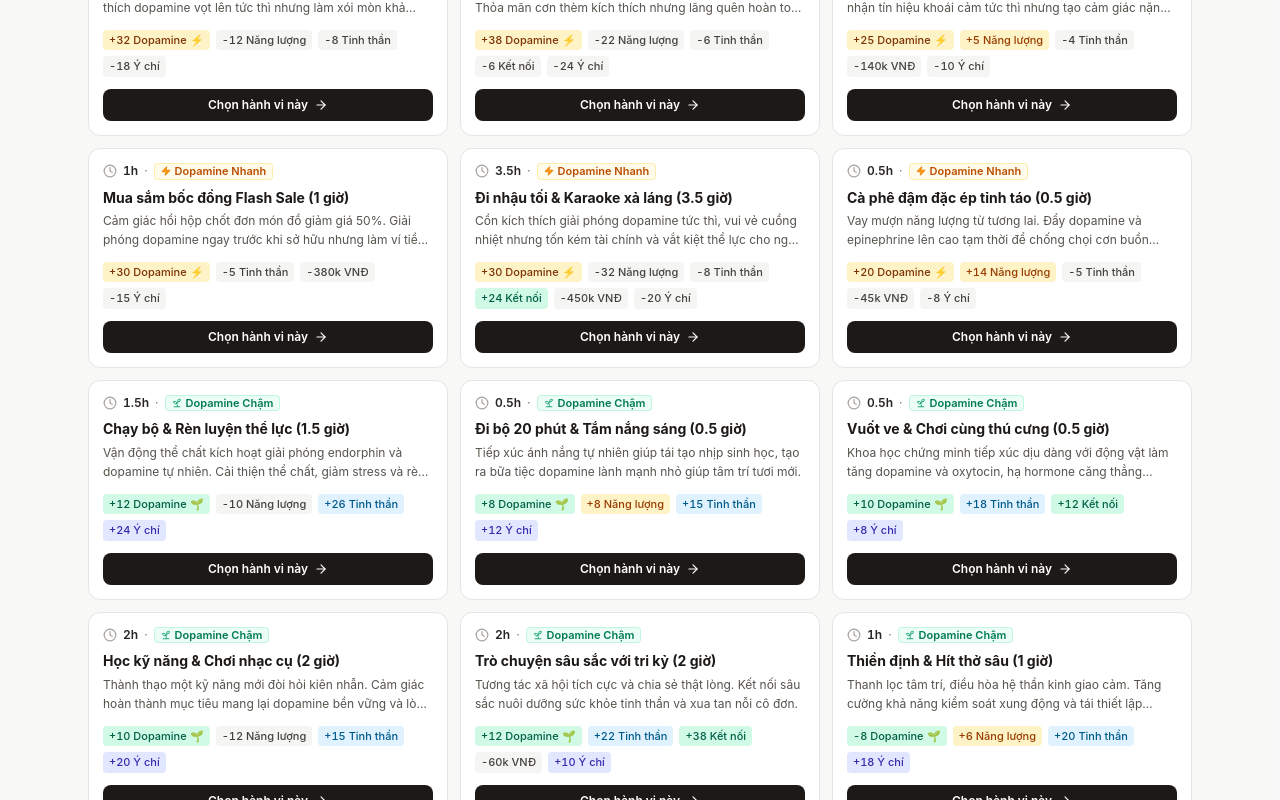
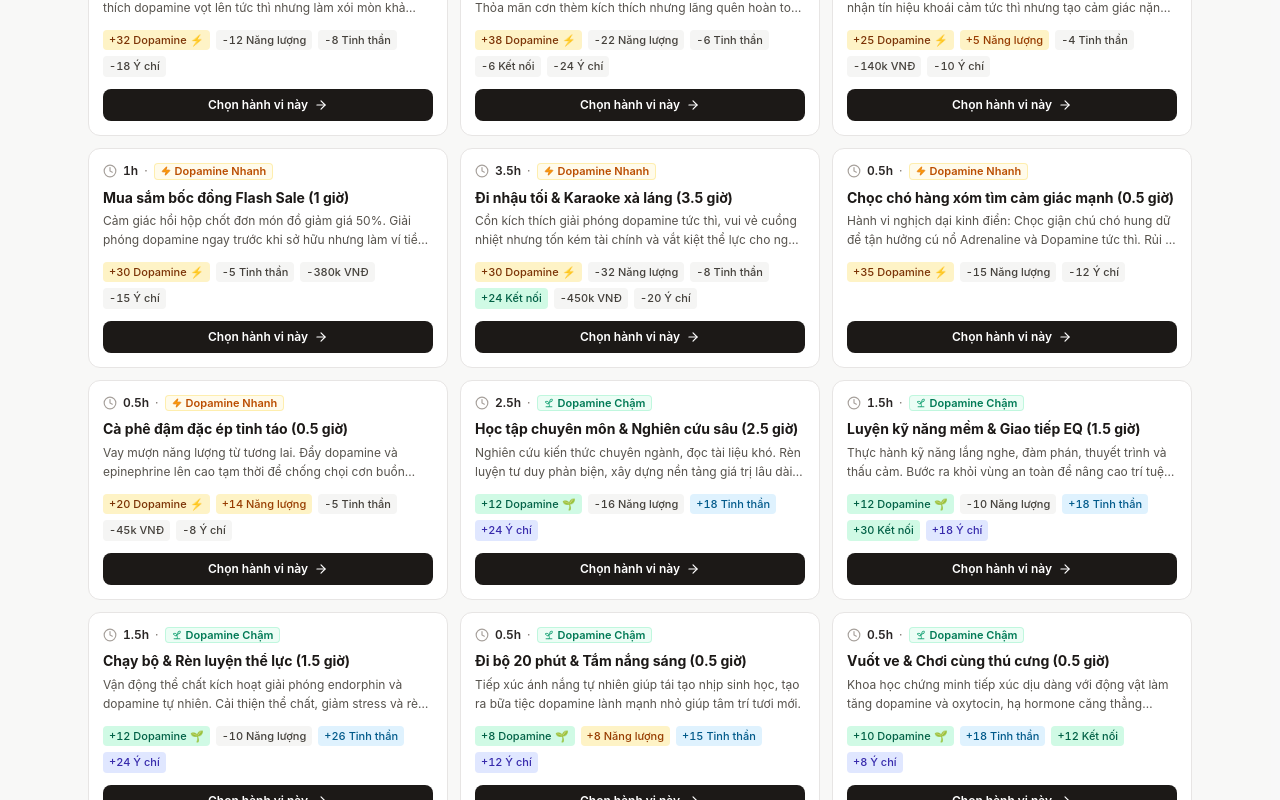
Before and after one commit to kaguko/24-Hour-Life, a React (Vite) app: page / in a window 1280 px wide. Shown: the part 534-1334 px from the top of the page. Built offline with nearby package versions, Linux system fonts and the light colour scheme.

Commit message:
feat: add deep work, soft skills, and tease dog actions
Introduce new game actions: 'study_deep' and 'practice_soft_skills' as slow dopamine activities, and 'tease_dog' as a new high-risk temptation. Updated UI components and game documentation to support these new mechanics.

```diff
--- a/src/domain/actions.ts
+++ b/src/domain/actions.ts
@@ -86,6 +86,20 @@ export const DOMAIN_ACTIONS: ActionPrimitive[] = [
     baseWillpower: -20,
   },
   {
+    id: 'tease_dog',
+    title: 'Chọc chó hàng xóm tìm cảm giác mạnh (0.5 giờ)',
+    category: 'temptation',
+    dopaminePathway: 'fast',
+    hours: 0.5,
+    description: 'Hành vi nghịch dại kinh điển: Chọc giận chú chó hung dữ để tận hưởng cú nổ Adrenaline và Dopamine tức thì. Rủi ro hậu quả khó lường!',
+    willpowerCost: 0,
+    isTemptation: true,
+    perceivedDopamineBonus: 35,
+    baseDopamine: 35,
+    baseEnergy: -15,
+    baseWillpower: -12,
+  },
+  {
     id: 'caffeine_spike',
     title: 'Cà phê đậm đặc ép tỉnh táo (0.5 giờ)',
     category: 'temptation',
@@ -106,6 +120,35 @@ export const DOMAIN_ACTIONS: ActionPrimitive[] = [
   // 2. NHÓM DOPAMINE CHẬM (SLOW / "HEALTHY" DOPAMINE)
   // Đặc điểm: Cần nỗ lực, thời gian, xây dựng nền tảng vững bền, nuôi dưỡng ý chí
   // ========================================================
+  {
+    id: 'study_deep',
+    title: 'Học tập chuyên môn & Nghiên cứu sâu (2.5 giờ)',
+    category: 'work',
+    dopaminePathway: 'slow',
+    hours: 2.5,
+    description: 'Nghiên cứu kiến thức chuyên ngành, đọc tài liệu khó. Rèn luyện tư duy phản biện, xây dựng nền tảng giá trị lâu dài và nuôi dưỡng lòng tự trọng.',
+    willpowerCost: 24,
+    isTemptation: false,
+    baseEnergy: -16,
+    baseMental: 18,
+    baseWillpower: 24,
+    baseDopamine: 12,
+  },
+  {
+    id: 'practice_soft_skills',
+    title: 'Luyện kỹ năng mềm & Giao tiếp EQ (1.5 giờ)',
+    category: 'wellness',
+    dopaminePathway: 'slow',
+    hours: 1.5,
+    description: 'Thực hành kỹ năng lắng nghe, đàm phán, thuyết trình và thấu cảm. Bước ra khỏi vùng an toàn để nâng cao trí tuệ cảm xúc và kết nối xã hội.',
+    willpowerCost: 16,
+    isTemptation: false,
+    baseSocial: 30,
+    baseMental: 18,
+    baseWillpower: 18,
+    baseDopamine: 12,
+    baseEnergy: -10,
+  },
   {
     id: 'exercise',
     title: 'Chạy bộ & Rèn luyện thể lực (1.5 giờ)',
@@ -375,11 +418,49 @@ export function executeActionById(
     deltas.willpower = (deltas.willpower ?? 0) - 8;
     notice = 'Sức ì tâm lý: Não bộ kháng cự Dopamine Chậm vì đòi hỏi nỗ lực, bạn mất thêm 8 điểm ý chí!';
   }
-  // 3. Nghiện sâu hơn khi sa đà Dopamine Nhanh lúc ý chí thấp
-  else if (stats.willpower < 35 && action.dopaminePathway === 'fast') {
-    deltas.willpower = (deltas.willpower ?? 0) - 10;
-    deltas.dopamine = (deltas.dopamine ?? 0) + 12;
-    notice = 'Cơn bão Dopamine Nhanh: Khoái cảm tức thì làm lu mờ mọi mệt mỏi, nhưng cái giá phải trả ngày mai sẽ rất đắt!';
+  // 4. Cơ chế đặc thù cho "Chọc chó hàng xóm" (Rủi ro nghịch dại tìm Dopamine Nhanh)
+  if (action.id === 'tease_dog') {
+    const roll = Math.random();
+    if (roll < 0.55) {
+      // 55%: Bị rượt chạy tóe khói
+      deltas.energy = -28;
+      deltas.willpower = -14;
+      deltas.social = -15;
+      deltas.dopamine = 20;
+      notice = 'Hậu quả chọc chó: Chó đứt xích đuổi theo bạt mạng! Bạn chạy rơi cả dép, thở không ra hơi, lại còn bị hàng xóm mắng té tát vì nghịch dại! (-28 Năng lượng, -15 Kết nối)';
+      soundCue = 'sigh';
+    } else if (roll < 0.8) {
+      // 25%: Bị táp trúng chân
+      deltas.money = -600; // Tiền tiêm phòng dại & sát trùng
+      deltas.energy = -35;
+      deltas.mental = -28;
+      deltas.willpower = -22;
+      deltas.dopamine = 5;
+      notice = 'Họa vô đơn chí! Bạn vấp ngã và bị táp trúng bắp chân. Phải bấm bụng chi 600k VNĐ đi trạm y tế tiêm phòng dại trong đau đớn! (-600k VNĐ, -35 Năng lượng, -28 Tinh thần)';
+      soundCue = 'sigh';
+    } else {
+      // 20%: Thoát hiểm ngoạn mục
+      deltas.dopamine = 48;
+      deltas.energy = -10;
+      deltas.willpower = -6;
+      notice = 'Thoát hiểm trong gang tấc! Cú nhảy qua rào ngoạn mục đem lại cú nổ Dopamine & Adrenaline cực mạnh, nhưng tim bạn đập thình thịch 160 nhịp/phút! (+48 Dopamine tức thì)';
+      soundCue = 'temptation';
+    }
+  }
+
+  // 5. Cơ chế đặc thù cho "Học tập chuyên môn" (Dòng chảy Flow State)
+  if (action.id === 'study_deep' && stats.willpower >= 50) {
+    deltas.mental = (deltas.mental ?? 0) + 6;
+    deltas.willpower = (deltas.willpower ?? 0) + 6;
+    notice = 'Trạng thái Dòng Chảy (Flow State): Tinh thần minh mẫn giúp bạn tiếp thu kiến thức cực kỳ nhanh, nhân đôi cảm giác thành tựu nội tại!';
+    soundCue = 'healthy';
+  }
+
+  // 6. Cơ chế đặc thù cho "Luyện kỹ năng mềm"
+  if (action.id === 'practice_soft_skills') {
+    deltas.social = (deltas.social ?? 0) + 5;
+    notice = 'Nâng tầm EQ: Kỹ năng giao tiếp và thấu cảm giúp bạn tự tin hơn trước các tương tác xã hội!';
+    soundCue = 'healthy';
   }
 
   const newStats = applyStatDeltas(stats, deltas);
--- a/src/ui/GuideModal.tsx
+++ b/src/ui/GuideModal.tsx
@@ -147,6 +147,41 @@ export const GuideModal: React.FC = () => {
           </p>
         </div>
       </div>
+
+      {/* Phân tích trường hợp đặc biệt: Học tập, Kỹ năng mềm & Chọc chó */}
+      <div className="p-5 bg-stone-50 rounded-2xl border border-stone-200 space-y-3">
+        <h3 className="text-sm font-bold text-stone-900">
+          🔍 Nghiên Cứu Tình Huống: Học Tập, Kỹ Năng Mềm và Trò Nghịch &quot;Chọc Chó&quot;
+        </h3>
+        <div className="grid grid-cols-1 md:grid-cols-3 gap-3 text-xs leading-relaxed">
+          <div className="p-3 bg-white rounded-xl border border-stone-200 space-y-1">
+            <div className="font-bold text-indigo-900 flex items-center gap-1">
+              <span>📚 Học Tập Chuyên Môn</span>
+            </div>
+            <p className="text-stone-600 text-[11px]">
+              <strong>Dopamine Chậm đỉnh cao:</strong> Tiêu hao năng lượng trí não và đòi hỏi ý chí cao. Tuy nhiên khi vượt qua ngưỡng kháng cự ban đầu, bạn đạt trạng thái <em>Dòng Chảy (Flow State)</em>, tạo ra sự tự tin vững chắc và gia tăng năng lực kinh tế dài hạn.
+            </p>
+          </div>
+
+          <div className="p-3 bg-white rounded-xl border border-stone-200 space-y-1">
+            <div className="font-bold text-emerald-900 flex items-center gap-1">
+              <span>🤝 Luyện Kỹ Năng Mềm (EQ)</span>
+            </div>
+            <p className="text-stone-600 text-[11px]">
+              <strong>Dopamine Chậm + Vốn Xã Hội:</strong> Thực hành giao tiếp, đàm phán và kiểm soát cảm xúc giúp tăng vọt chỉ số Kết Nối (+30). Kỹ năng mềm giúp bảo vệ bạn trước các áp lực cuộc sống và giảm mâu thuẫn trong các sự kiện ngẫu nhiên.
+            </p>
+          </div>
+
+          <div className="p-3 bg-white rounded-xl border border-stone-200 space-y-1">
+            <div className="font-bold text-rose-900 flex items-center gap-1">
+              <span>🐕 Nghịch Dại: &quot;Chọc Chó&quot;</span>
+            </div>
+            <p className="text-stone-600 text-[11px]">
+              <strong>Bẫy Dopamine Nhanh + Adrenaline:</strong> Tại sao con người lại thích nghịch dại? Vì não bộ bị kích động bởi sự hồi hộp và phần thưởng thoát hiểm tức thì! Nhưng rủi ro thực tế rất đắt: 55% bị rượt rơi dép mất sức, 25% bị cắn tốn 600k tiêm phòng dại!
+            </p>
+          </div>
+        </div>
+      </div>
     </div>
   );
 };
--- a/src/ui/TimeTrack.tsx
+++ b/src/ui/TimeTrack.tsx
@@ -20,6 +20,8 @@ const CATEGORY_COLORS: Record<string, string> = {
   work_focused: 'bg-amber-600 text-white',
   work_overtime: 'bg-amber-700 text-white',
   learn_skill: 'bg-teal-600 text-white',
+  study_deep: 'bg-blue-700 text-white',
+  practice_soft_skills: 'bg-indigo-500 text-white',
   exercise: 'bg-emerald-600 text-white',
   short_walk: 'bg-emerald-500 text-white',
   pet_bonding: 'bg-teal-500 text-white',
@@ -35,6 +37,7 @@ const CATEGORY_COLORS: Record<string, string> = {
   fast_food: 'bg-orange-500 text-white',
   impulse_shopping: 'bg-rose-500 text-white',
   caffeine_spike: 'bg-amber-500 text-white',
+  tease_dog: 'bg-red-600 text-white',
 };
 
 export const TimeTrack: React.FC<TimeTrackProps> = ({
```
Also changed, not shown: 1 other file (tests, documents, lock files or other folders).
